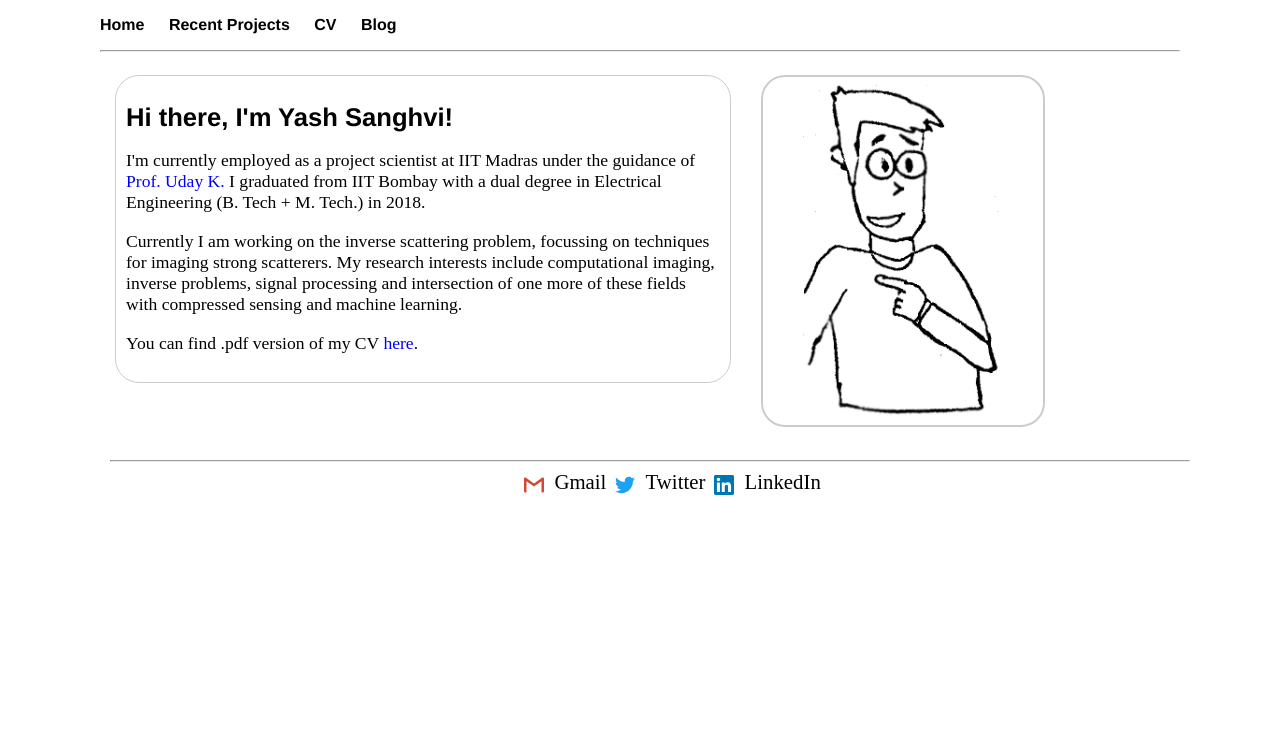
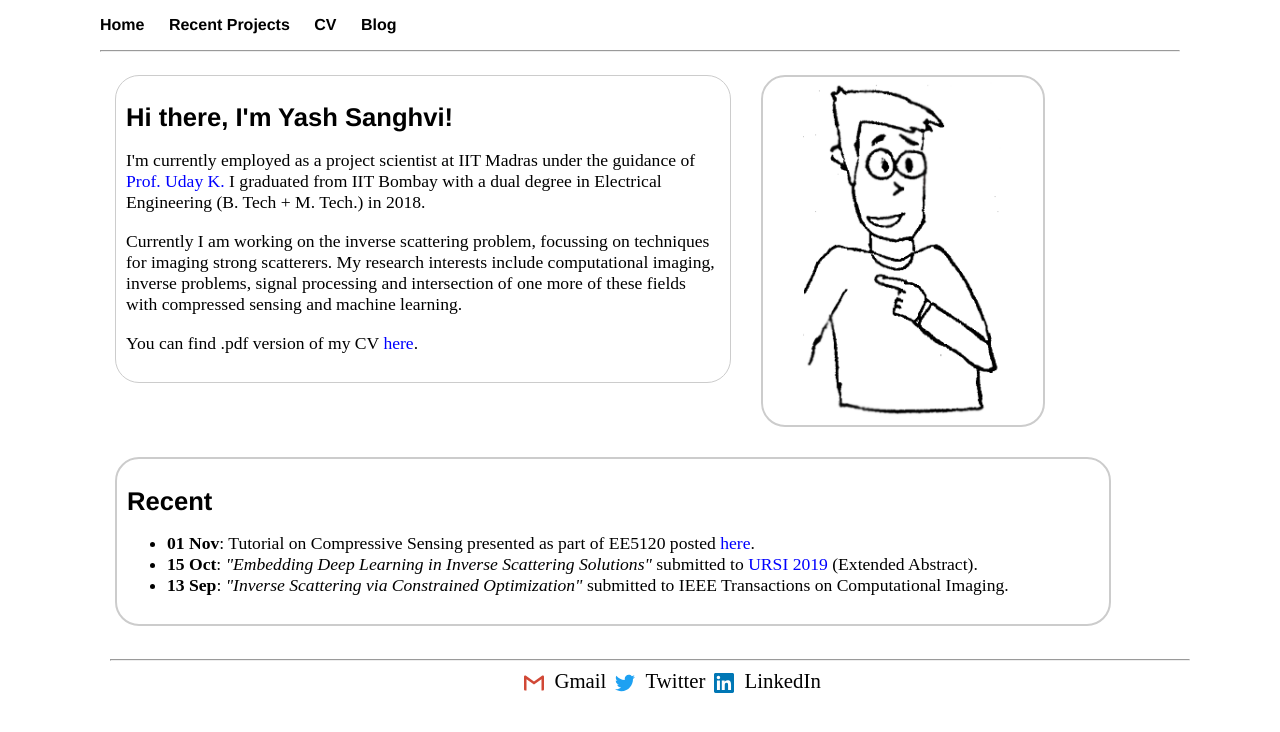
Before and after one commit to sanghviyashiitb/sanghviyashiitb.github.io, a Jekyll site: the page built from index.html, in a window 1280 px wide. Shown: the top 732 px of the page. Built offline with Jekyll 4.4.1, drawn with Linux system fonts in a browser that asks for light colours.

Commit message:
Added Recent Section

```diff
--- a/css/main.css
+++ b/css/main.css
@@ -23,6 +23,15 @@ body {
   float: left;
   width: 25%;
   padding: 5px 5px;
+  margin: 15px 15px;
+}
+
+.container .recent{
+  border-radius: 1.5em;
+  border: 2px #ccc solid;
+  float: left;
+  width: 90%;
+  padding: 10px 10px;
   margin: 15px 15px;
 }
 
--- a/index.html
+++ b/index.html
@@ -13,4 +13,12 @@ title: Yash Sanghvi, Early Career Researcher
 		<img src="/homepage_img.png"  style='height: 100%; width: 100%; object-fit: contain' alt="Confused Grad Student">
 	</center>
 </div>
+<div class = "recent">
+	<h1>Recent</h1>
+	<ul style="font-size: 1.1em; line-height: 1.2em;">
+		<li> <b>01 Nov</b>: Tutorial on Compressive Sensing presented as part of EE5120 posted <a class="link" href="/blog/2018/11/01/CS-tutorial">here</a>.
+		<li> <b>15 Oct</b>: <i>"Embedding Deep Learning in Inverse Scattering Solutions"</i> submitted to <a class="link" href="http://aprasc2019.com/"> URSI 2019 </a> (Extended Abstract).
+		<li> <b>13 Sep</b>: <i>"Inverse Scattering via Constrained Optimization"</i> submitted to IEEE Transactions on Computational Imaging.
+	</ul>
+</div>
 <!-- /.blurb -->
```
